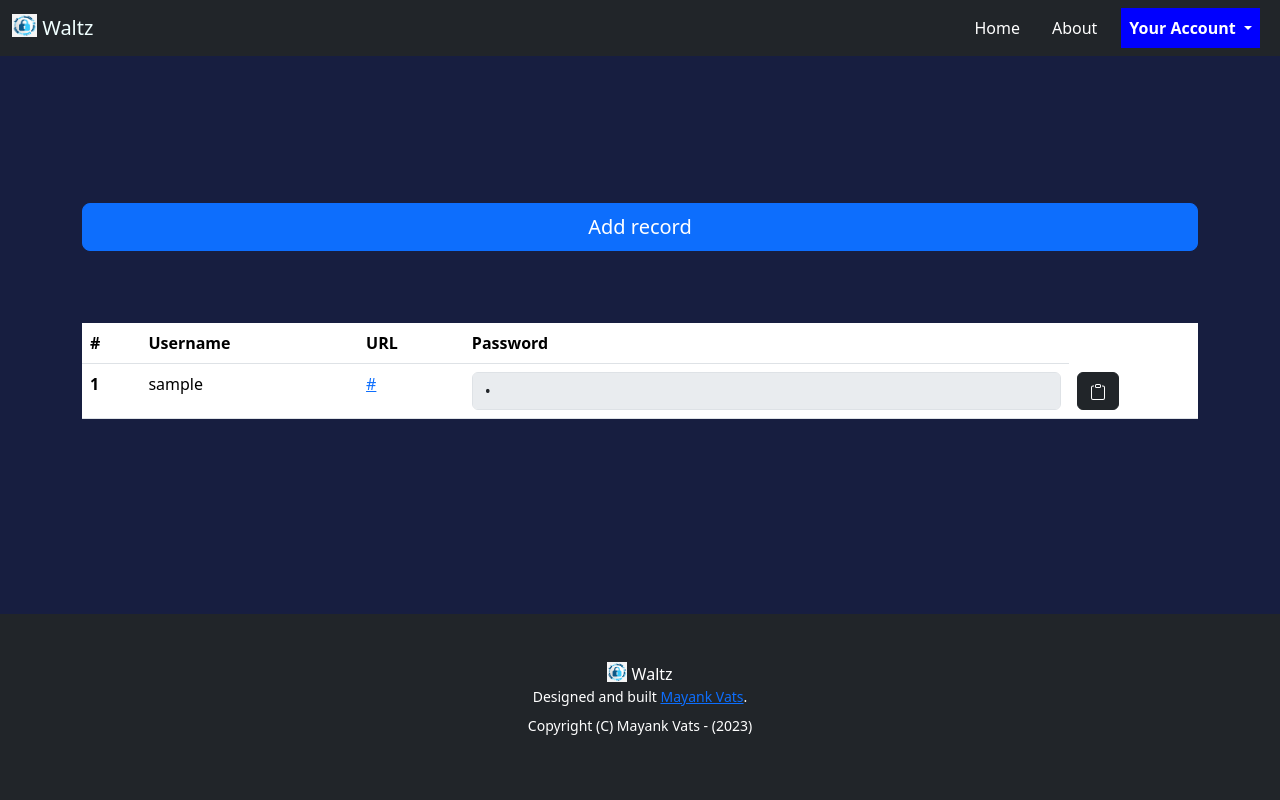
After one commit to Theorist-Git/Waltz, a Flask app: page /vault in a window 1280 px wide. The commit adds this page. Run offline with Flask 3, Linux system fonts and the light colour scheme; a user stored in the database is signed in; tables that the repository leaves empty hold one stand-in row (values such as "Sample post"); some libraries are stand-ins or nearby versions.

Commit message:
Added functionality for users to create new records. Created `HTML/JINJA` template to display vault records.
Password encryption and decryption via master password is NOT yet implemented

```diff
--- a/__init__.py
+++ b/__init__.py
@@ -74,9 +74,11 @@ def create_app():
 
     # importing view blueprints from their respective files, to be registered with the flask app.
     from auth import auth
+    from vault import vault
 
     # To be fixed after views are fixed!!!
     app.register_blueprint(auth, url_prefix='/')
+    app.register_blueprint(vault, url_prefix='/')
 
     # 'app.errorhandler' decorator overrides default error pages and replaces them with custom ones
     # 404(page_not_found), 403(forbidden), 500(internal server error) are set explicitly
--- a/models.py
+++ b/models.py
@@ -28,7 +28,7 @@ class User(db.Model, UserMixin):
     """
     id = db.Column(db.Integer, primary_key=True)
     name = db.Column(db.String(128))
-    password = db.Column(db.String(128))
+    master_password = db.Column(db.String(128))
     email = db.Column(db.String(256), unique=True)
     active = db.Column(db.Boolean)
     last_confirmed_at = db.Column(db.DateTime())
@@ -44,4 +44,6 @@ class Passwords(db.Model):
 
     id = db.Column(db.Integer, primary_key=True)
     user_id = db.Column(db.Integer, db.ForeignKey('user.id'))
+    user_name = db.Column(db.String(128), default=None)
     url = db.Column(db.String(128), default=None)
+    password = db.Column(db.String(128))
--- a/templates/base.html
+++ b/templates/base.html
@@ -59,7 +59,7 @@
                                             <a class="dropdown-item" href="/secrets">My Account</a>
                                         </li>
                                         <li>
-                                            <a class="dropdown-item" href="/myblogs">My Blogs</a>
+                                            <a class="dropdown-item" href="/vault">My Vault</a>
                                         </li>
                                         <li><a class="dropdown-item" href="/logout">Logout</a></li>
                                         <li><hr class="dropdown-divider" /></li>
--- /dev/null
+++ b/templates/vault_templates/vault.html
@@ -0,0 +1,90 @@
+{% extends 'base.html' %}
+{% block content %}
+
+<div class="container my-3">
+    <div class="d-grid gap-2">
+        <button type="submit" id="submit" class="btn btn-primary btn-lg" data-bs-toggle="modal" data-bs-target="#exampleModal">Add record</button><br />
+    </div>
+        <br />
+        <!-- Modal -->
+    <div class="modal fade" id="exampleModal" tabindex="-1" aria-labelledby="exampleModalLabel" aria-hidden="true">
+        <div class="modal-dialog">
+            <div class="modal-content">
+                <div class="modal-header">
+                    <h5 class="modal-title" id="exampleModalLabel">Enter Details</h5>
+                    <button type="button" class="btn-close" data-bs-dismiss="modal" aria-label="Close"></button>
+                </div>
+                <form action="/vault" method="POST">
+                    <input type="hidden" name="csrf_token" value="{{ csrf_token() }}" />
+                    <div class="modal-body">
+                        <label for="USERNAME" class="form-label">Email</label>
+				        <input autofocus="autofocus" class="form-control" name="USERNAME" id="USERNAME" placeholder="Username"/>
+                    </div>
+                    <div class="modal-body">
+                        <label for="URL" class="form-label">URL</label>
+				        <input autofocus="autofocus" type="url" class="form-control" name="URL" id="URL" placeholder="URL" />
+                    </div>
+                    <div class="modal-body">
+                        <label for="PASSWORD">Password</label>
+                        <input autofocus="autofocus" type="password" class="form-control" name="PASSWORD" id="PASSWORD" placeholder="Password" />
+                    </div>
+
+                    <div class="modal-body d-grid gap-2">
+                        <button id="add-sub" type="submit" class="btn btn-success">Submit</button>
+                    </div>
+                </form>
+            </div>
+        </div>
+    </div>
+</div>
+
+<div class="container">
+    <table style="background-color: #fff;" class="table">
+        <thead>
+            <tr>
+                <th scope="col">#</th>
+                <th scope="col">Username</th>
+                <th scope="col">URL</th>
+                <th scope="col">Password</th>
+            </tr>
+        </thead>
+        <tbody>
+                {% for i in range (Password_blob| length) %}
+                    <tr>
+                        <th scope="row">{{ i + 1 }}</th>
+                        <td>{{ Password_blob[i].user_name }}</td>
+                        <td>
+                            <a href="{{ Password_blob[i].url }}" target="_blank" rel="noopener noreferrer">{{ Password_blob[i].url }}</a> <br />
+                        </td>
+                        <td>
+                            <input id="{{ i }}" class="form-control" type="password" value="{{ Password_blob[i].password }}" aria-label="Disabled input example" disabled readonly>
+                        </td>
+                        <td>
+                            <button onclick="copy_password()" type="button" class="btn btn-dark">
+                                <svg xmlns="http://www.w3.org/2000/svg" width="16" height="16" fill="currentColor" class="bi bi-clipboard" viewBox="0 0 16 16">
+                                  <path d="M4 1.5H3a2 2 0 0 0-2 2V14a2 2 0 0 0 2 2h10a2 2 0 0 0 2-2V3.5a2 2 0 0 0-2-2h-1v1h1a1 1 0 0 1 1 1V14a1 1 0 0 1-1 1H3a1 1 0 0 1-1-1V3.5a1 1 0 0 1 1-1h1v-1z"/>
+                                  <path d="M9.5 1a.5.5 0 0 1 .5.5v1a.5.5 0 0 1-.5.5h-3a.5.5 0 0 1-.5-.5v-1a.5.5 0 0 1 .5-.5h3zm-3-1A1.5 1.5 0 0 0 5 1.5v1A1.5 1.5 0 0 0 6.5 4h3A1.5 1.5 0 0 0 11 2.5v-1A1.5 1.5 0 0 0 9.5 0h-3z"/>
+                                </svg>
+                            </button>
+                            <script>
+                                function copy_password() {
+                                        /* Get the text field */
+                                        let copyText = document.getElementById("{{ i }}");
+
+                                        /* Select the text field */
+                                        copyText.select();
+                                        copyText.setSelectionRange(0, 99999); /* For mobile devices */
+
+                                        /* Copy the text inside the text field */
+                                        navigator.clipboard.writeText(copyText.value);
+                                    }
+                            </script>
+                        </td>
+                    </tr>
+                {% endfor %}
+        </tbody>
+    </table>
+</div>
+
+
+{% endblock content %}
--- /dev/null
+++ b/vault.py
@@ -0,0 +1,57 @@
+"""
+Waltz: An open source, cloud-based password manager.
+Copyright (C) 2023 <Mayank Vats>
+
+This program is free software: you can redistribute it and/or modify
+it under the terms of the GNU General Public License as published by
+the Free Software Foundation, either version 3 of the License, or
+(at your option) any later version.
+
+This program is distributed in the hope that it will be useful,
+but WITHOUT ANY WARRANTY; without even the implied warranty of
+MERCHANTABILITY or FITNESS FOR A PARTICULAR PURPOSE.  See the
+GNU General Public License for more details.
+
+You should have received a copy of the GNU General Public License
+along with this program.  If not, see <https://www.gnu.org/licenses/>.
+"""
+
+from flask import Blueprint, render_template, request, flash, redirect, url_for, session
+from flask_login import login_user, login_required, logout_user, current_user
+from werkzeug.exceptions import abort
+from __init__ import db
+from datetime import datetime
+from models import User, Passwords
+from PyCourier import PyCourier
+from AuthAlpha import PassHashing, TwoFactorAuth
+from dotenv import load_dotenv
+from os import environ
+
+load_dotenv()
+sender = environ['SENDER']
+password = environ['PASSWORD']
+
+vault = Blueprint("vault", __name__, template_folder="templates/vault_templates/")
+
+
+@vault.route('/vault', methods=["GET", "POST"])
+def vault_display():
+    Password_blob = Passwords.query.filter_by(user_id=current_user.id).all()
+    if request.method == "POST":
+        USERNAME = request.form['USERNAME']
+        URL = request.form['URL']
+        PASSWORD = request.form['PASSWORD']
+
+        new_entry = Passwords(
+            user_id=current_user.id,
+            user_name=USERNAME,
+            url=URL,
+            password=PASSWORD
+        )
+
+        db.session.add(new_entry)
+        db.session.commit()
+
+        flash("Record created successfully", category="success")
+
+    return render_template("vault.html", Password_blob=Password_blob)
```
Also changed, not shown: auth.py (+6 -6 lines), templates/auth_templates/secrets.html (+5 -3 lines), static/images/default_dp.png (added).
